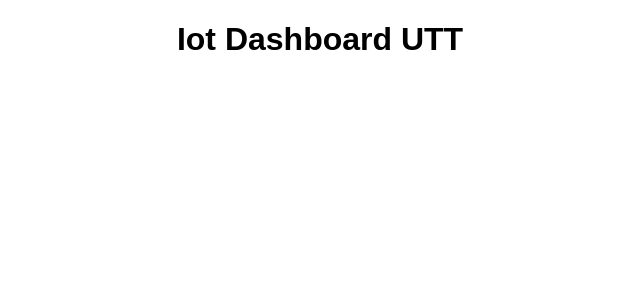
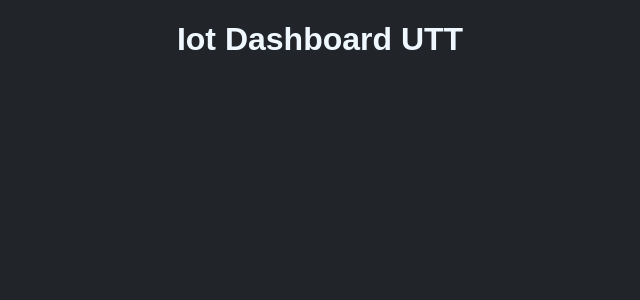
Before and after one commit to mancillajonathan/iot-utt-dashboard-2020, a React (Create React App) app: page / in a window 1280 px wide. Shown: the top 300 px of the page, without its empty margins (320-960 px from the left). Built offline with nearby package versions, Linux system fonts and the light colour scheme.

Commit message:
Adding background color

```diff
--- a/src/index.css
+++ b/src/index.css
@@ -1,4 +1,6 @@
 body {
 	margin: 0;
 	font-family: sans-serif;
+	background-color: #212529;
+	color: aliceblue;
 }
```
